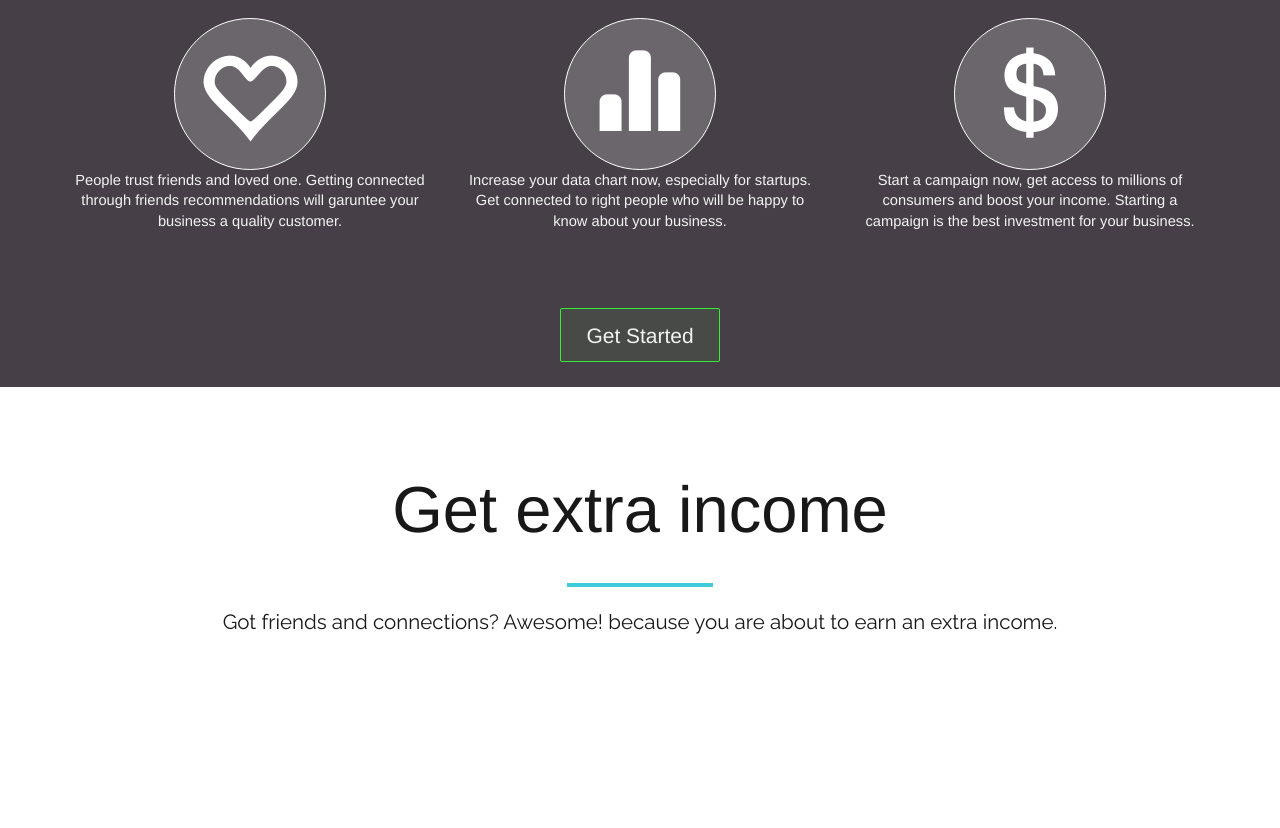
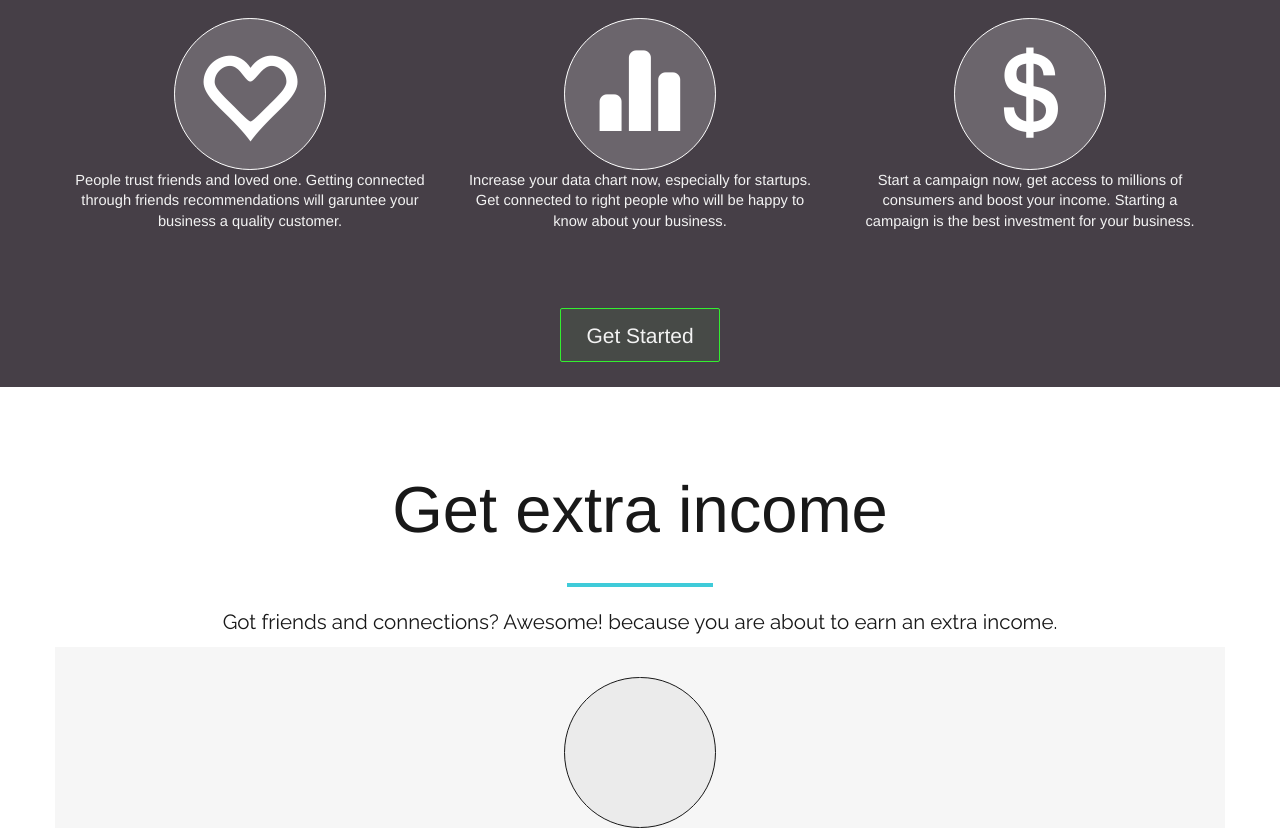
Before and after one commit to elhoussine/NetworkfulBeta, a plain HTML site: page V1/index.html in a window 1280 px wide. Shown: the part 1236-2064 px from the top of the page. Before the commit the page ends 1883 px from the top, so only its background shows below. Drawn offline with nearby package versions, Linux system fonts and the light colour scheme.

Commit message:
adding icons

```diff
--- a/V1/CSS/style.css
+++ b/V1/CSS/style.css
@@ -216,8 +216,8 @@ body {
 /*button getting started two (Green) */
 /*already used bootstrap rows and cols all i need is to set some padding*/
 #getStarted2 {
-padding-top: 5em;
-padding-bottom: 2.5em;
+  padding-top: 5em;
+  padding-bottom: 2.5em;
 }
 
 .button2 {
@@ -276,3 +276,22 @@ starting section two
   line-height: 30px;
   margin-top: 1em;
 }
+
+.twocols {
+  /* bgcolor2: */
+  background: #F6F6F6;
+  padding-top: 2em;
+}
+
+/*icons for section two */
+
+.iconborder2 {
+  /* oval3: */
+  background: rgba(24,24,24,0.05);
+  border: 1px solid #181818;
+  border-radius: 50%;
+  /*float: left;*/
+  height: 10.35em;
+  width: 10.35em;
+  margin: 0 auto;
+}
--- a/V1/index.html
+++ b/V1/index.html
@@ -103,7 +103,17 @@
   <h2>Get extra income</h2>
   <div class="breakone"></div>
   <p>
-    Got friends and connections? Awesome! because you are about to earn an extra income.</p>
+    Got friends and connections? Awesome! because you are about to earn an extra income.
+  </p>
+  <div class="container">
+    <div class="row">
+      <div class="col-sm-12 twocols">
+        <div class="iconborder2">
+
+        </div>
+      </div>
+    </div>
+  </div>
 
 </section>
 
--- a/V1/test/styletest.css
+++ b/V1/test/styletest.css
@@ -1,30 +1,31 @@
 body {
-  background: black;
+  background: white;
 }
 
 /* Rectangle 3: */
 .button1 {
-background: rgba(255,255,255,0.3);
+background: rgba(100,0,255,0.3);
 border: 1px solid #FFF;
 border-radius: 2px;
 font-family: Helvetica;
 font-weight: lighter;
 font-size: 20px;
 padding: .7em 1.2em;
-color: white;
+color: black;
 text-decoration: none;
 }
 
 .button1:hover {
-  background: rgba(255,255,255,0.5);
+  background: rgba(255,100,,0.5);
 }
 
 .circleborder {
-  /* oval1: */
+  /* oval3: */
+  background: rgba(24,24,24,0.05);
+  border: 1px solid #181818;
   border-radius: 50%;
-background: rgba(255,255,255,0.3);
-border: 1px solid #FFFFFF;
-float: left;
-width: 50px;
-height: 50px;
+  /*float: left;*/
+  height: 10.35em;
+  width: 10.35em;
+  margin: 0 auto;
 }
```
Also changed, not shown: V1/Images/icons/american16.png (added), V1/Images/icons/discover1.png (added), V1/Images/icons/facebook31.png (added), V1/Images/icons/jcb3.png (added), V1/Images/icons/mastercard5.png (added), V1/Images/icons/payment7.png (added), V1/Images/icons/paypal10.png (added), V1/Images/icons/twitter1.png (added), V1/Images/icons/visa4.png (added), 2 other files.
